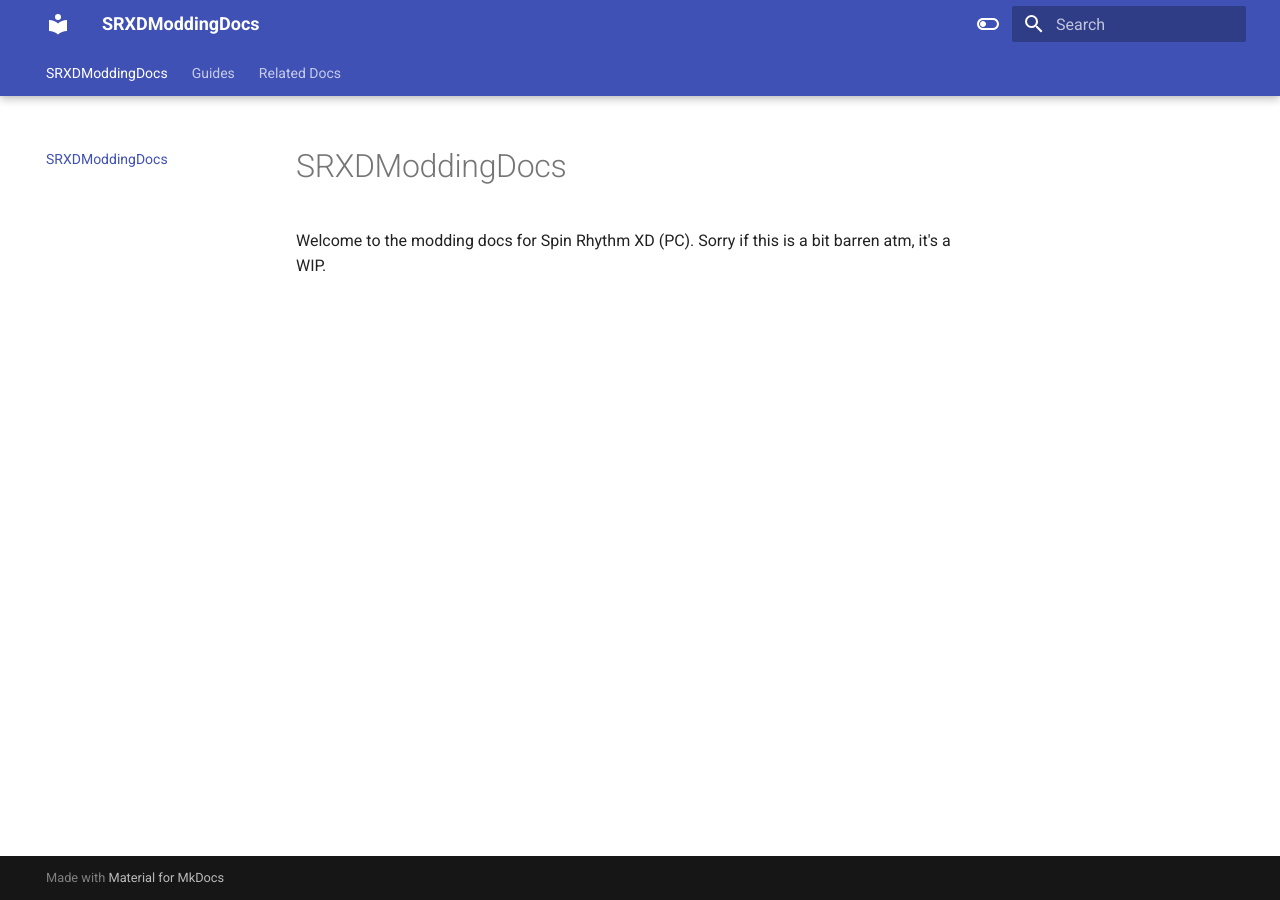
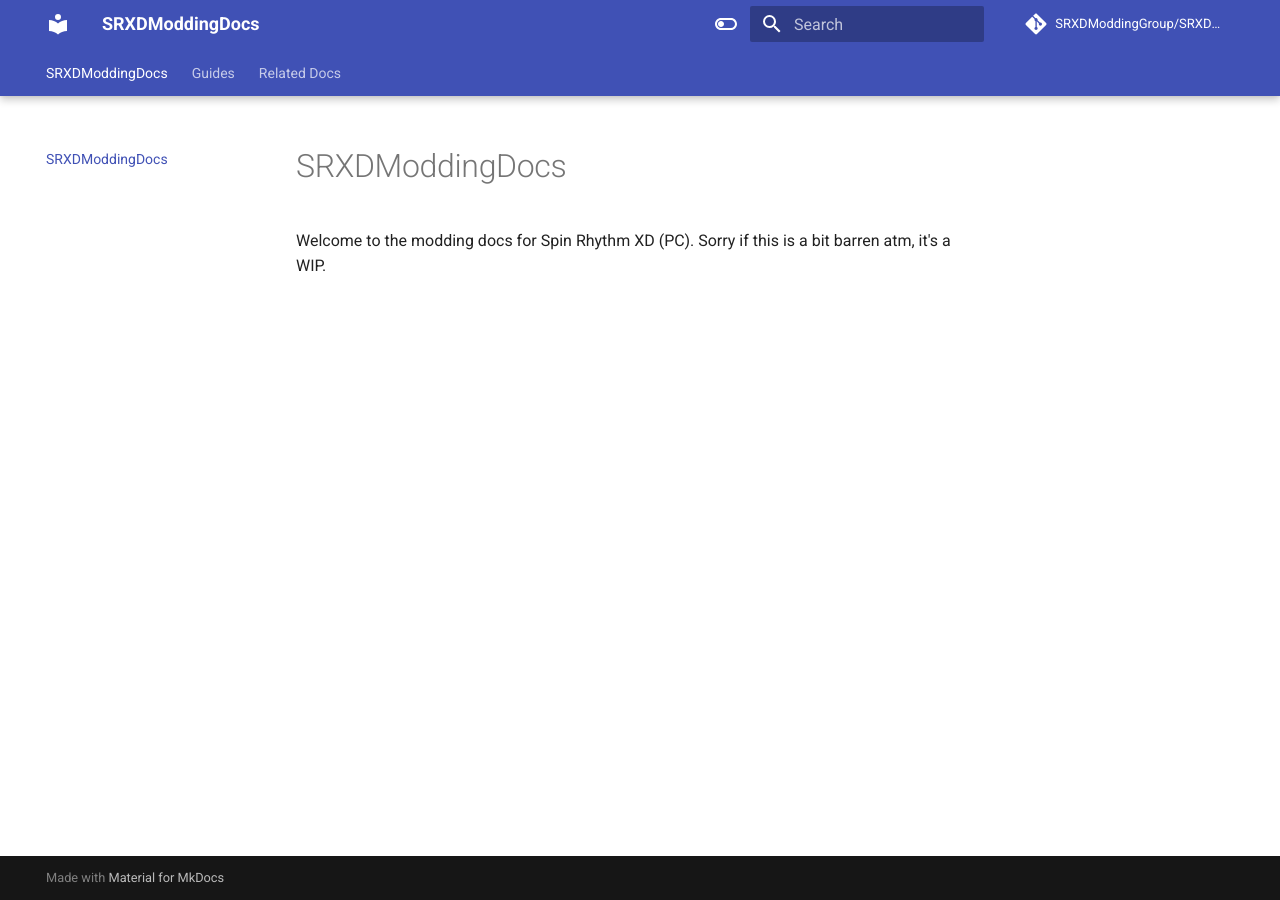
Before and after one commit to SRXDModdingGroup/SRXDModdingDocs, an MkDocs documentation site: the page built from docs/README.md, in a window 1280 px wide. Built offline with MkDocs 1.6.1 and Material for MkDocs 9.7.7, drawn with Linux system fonts in a browser that asks for light colours; comment, search, counter and statistics services are not loaded.

Commit message:
set repo_url

```diff
--- a/mkdocs.yml
+++ b/mkdocs.yml
@@ -1,4 +1,6 @@
 site_name: SRXDModdingDocs
+repo_url: https://github.com/SRXDModdingGroup/SRXDModdingDocs
+repo_name: SRXDModdingGroup/SRXDModdingDocs
 
 theme:
     language: en
```
Also changed, not shown: docs/Guides/README.md (deleted, +0 -3 lines).
